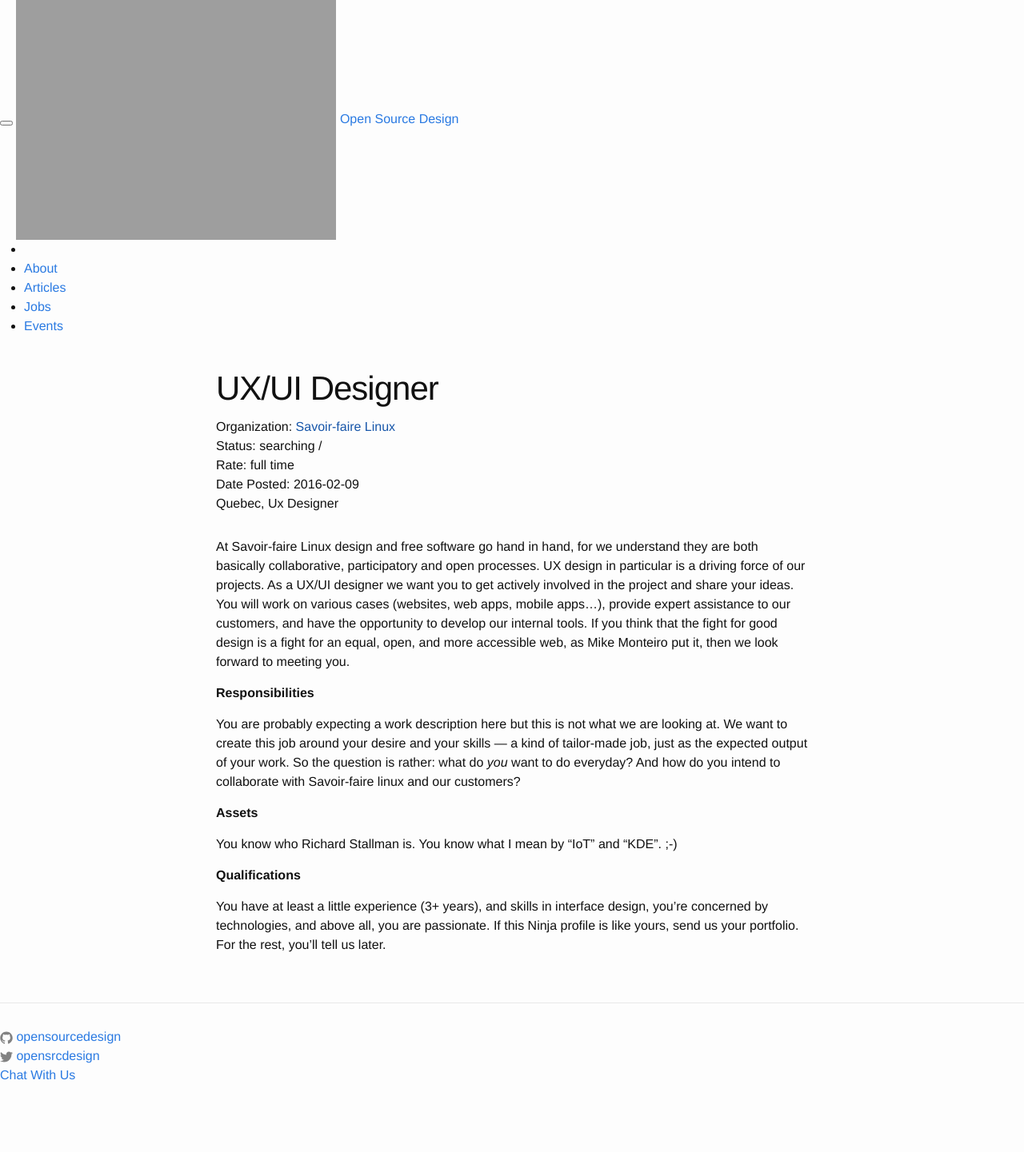
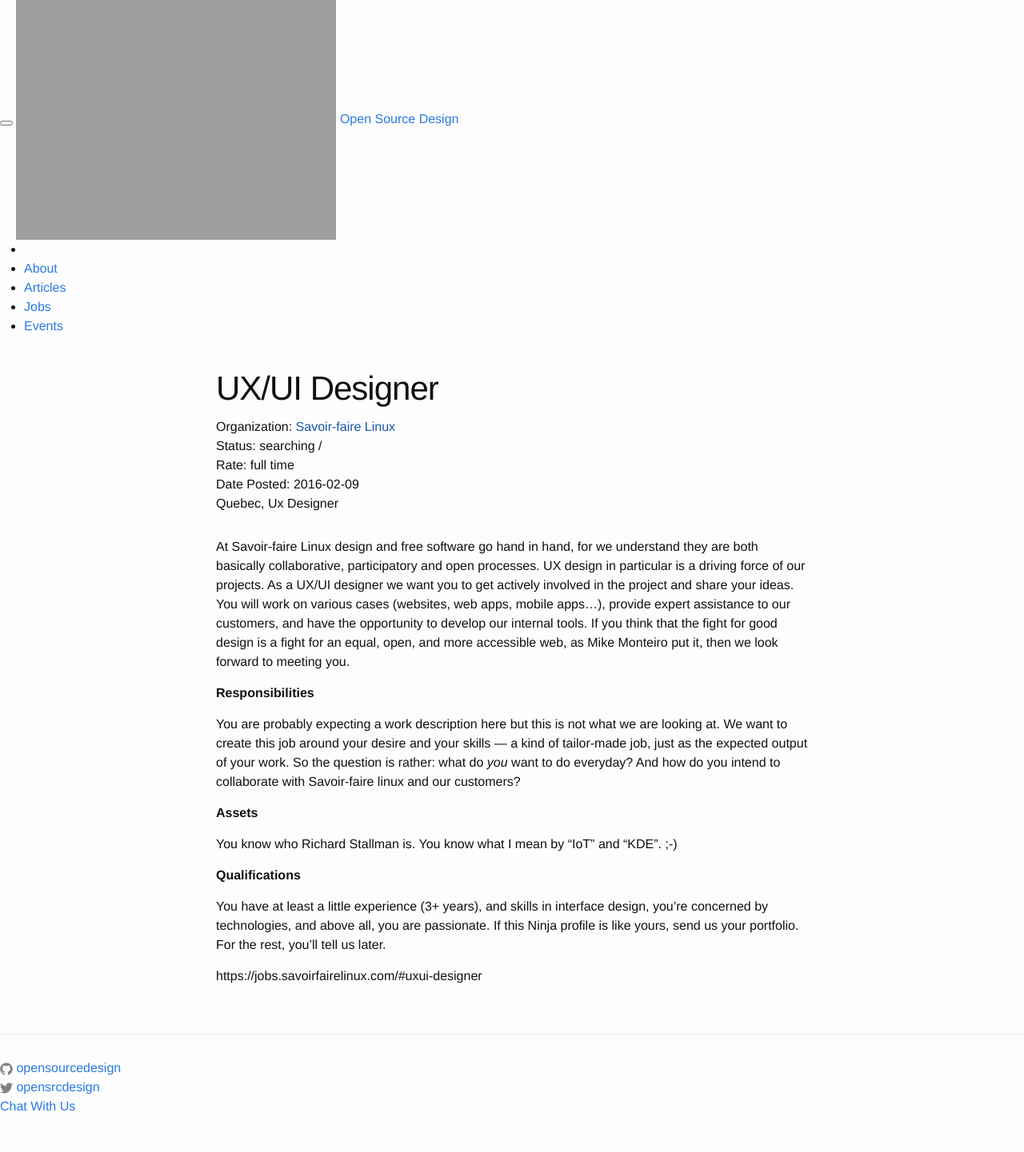
Before and after one commit to opensourcedesign/jobs, a Jekyll site: the page built from jobs/2016-02-09-UXdesigner-savoirfairelinux.md, in a window 1280 px wide. Shown: the whole page at 80% size. Built offline with Jekyll 4.4.1, drawn with Linux system fonts in a browser that asks for light colours; nearby versions of some CDN libraries; library files that are not in the unit come from our copies; before the commit the page ends 1402 px from its top, so only the background shows below that; some of the changed lines change nothing that is shown.

Commit message:
Update and rename YYY-MM-DD-ChooseAJobTitle.md to 2016-02-09-UXdesigner-savoirfairelinux.md

```diff
--- a/jobs/YYY-MM-DD-ChooseAJobTitle.md
+++ b/jobs/2016-02-09-UXdesigner-savoirfairelinux.md
@@ -35,3 +35,5 @@
 you're concerned by technologies, and
 above all, you are passionate.
 If this Ninja profile is like yours, send us your portfolio. For the rest, you'll tell us later.
+
+https://jobs.savoirfairelinux.com/#uxui-designer
```
